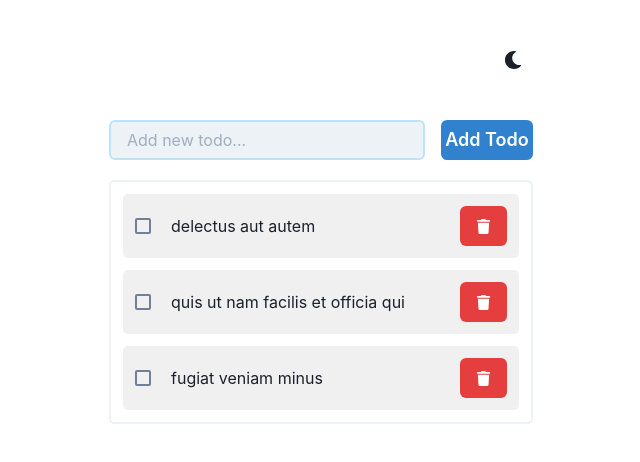
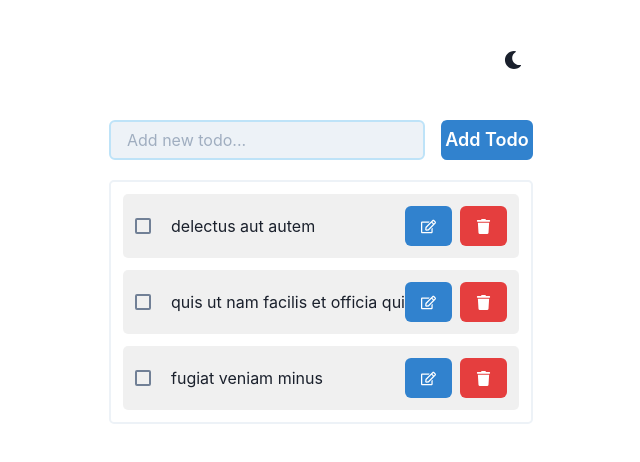
Before and after one commit to ifindev/react-chakra-todo, a React (Create React App) app: page / in a window 1280 px wide. Shown: the top 462 px of the page, without its empty margins (319-959 px from the left). Built offline with nearby package versions, Linux system fonts and the light colour scheme.

Commit message:
Rewrite UI for TodoItem

```diff
--- a/src/components/TodoItem.jsx
+++ b/src/components/TodoItem.jsx
@@ -1,5 +1,14 @@
-import { FaTrash } from 'react-icons/fa';
-import { Box, Checkbox, Button } from '@chakra-ui/react';
+import { FaTrash, FaRegEdit } from 'react-icons/fa';
+import {
+  Flex,
+  Text,
+  Grid,
+  SimpleGrid,
+  Box,
+  Checkbox,
+  Container,
+  Button,
+} from '@chakra-ui/react';
 
 const TodoItem = ({ todo, handleTaskDone, handleDeleteTodo }) => {
   return (
@@ -18,11 +27,22 @@ const TodoItem = ({ todo, handleTaskDone, handleDeleteTodo }) => {
             borderColor="gray.500"
             onChange={e => handleTaskDone(todo.id)}
           ></Checkbox>
-          <span>{todo.title}</span>
+          <Text>
+            <span>{todo.title}</span>
+          </Text>
         </Box>
 
         <Box>
           <Button
+            backgroundColor="blue.500"
+            _hover={{
+              background: 'blue.700',
+            }}
+          >
+            <FaRegEdit style={{ color: 'white', fontSize: '15px' }} />
+          </Button>
+          <Button
+            ml={2}
             backgroundColor="red.500"
             _hover={{
               background: 'red.700',
```
